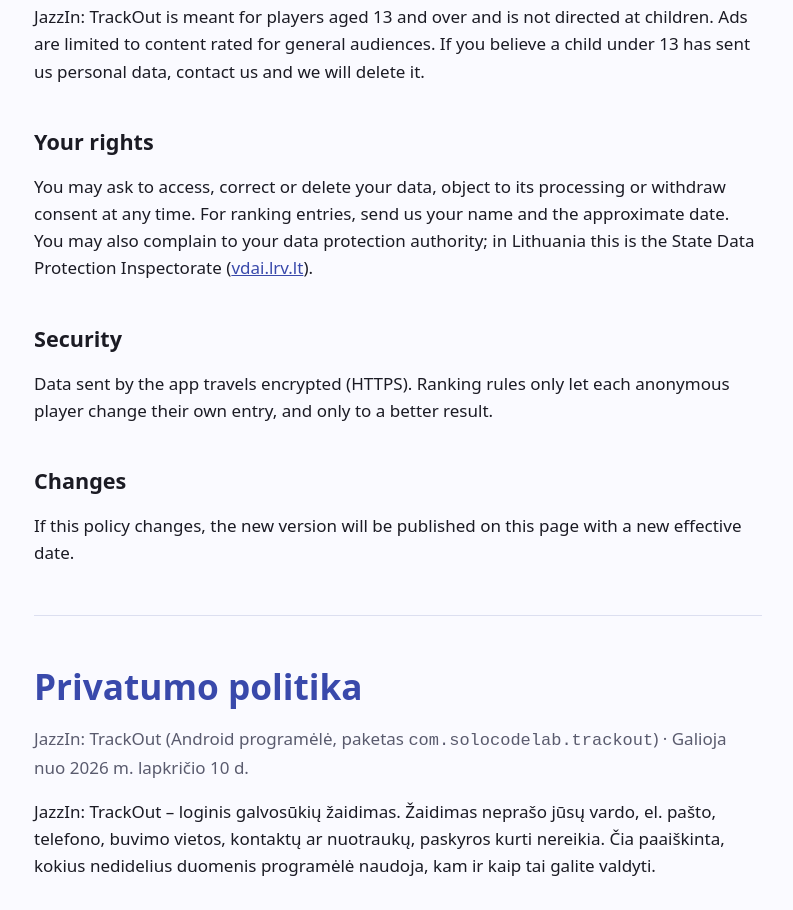
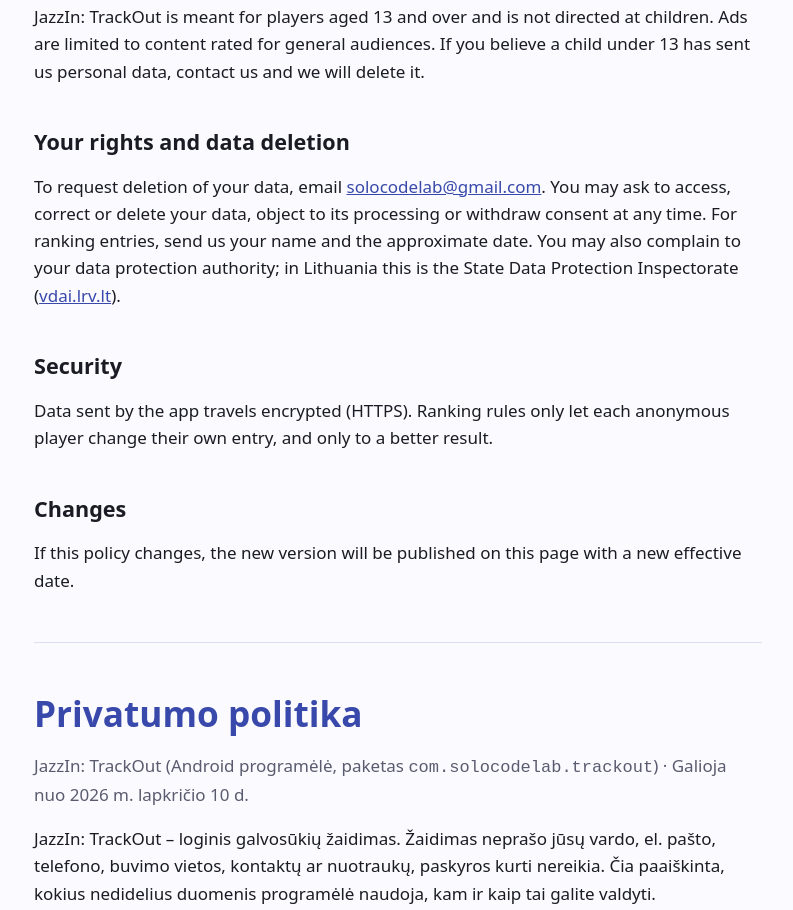
Before and after one commit to trestas/trestas.github.io, a plain HTML site: page trackout/privacy.html in a window 1280 px wide. Shown: the part 3497-4407 px from the top of the page, without its empty margins (242-1035 px from the left). Drawn offline with Linux system fonts and the light colour scheme.

Commit message:
TrackOut privacy: data deletion anchor

```diff
--- a/trackout/privacy.html
+++ b/trackout/privacy.html
@@ -131,8 +131,8 @@
     to content rated for general audiences. If you believe a child under 13 has sent us personal data,
     contact us and we will delete it.</p>
 
-  <h2>Your rights</h2>
-  <p>You may ask to access, correct or delete your data, object to its processing or withdraw consent at any
+  <h2 id="rights">Your rights and data deletion</h2>
+  <p>To request deletion of your data, email <a href="mailto:solocodelab@gmail.com">solocodelab@gmail.com</a>. You may ask to access, correct or delete your data, object to its processing or withdraw consent at any
     time. For ranking entries, send us your name and the approximate date. You may also complain to your data
     protection authority; in Lithuania this is the State Data Protection Inspectorate
     (<a href="https://vdai.lrv.lt">vdai.lrv.lt</a>).</p>
@@ -265,7 +265,7 @@
     tinkamos reklamos. Jei manote, kad jaunesnis nei 13 metų vaikas mums pateikė asmens duomenų, parašykite –
     juos ištrinsime.</p>
 
-  <h2>Jūsų teisės</h2>
+  <h2 id="teises">Jūsų teisės ir duomenų ištrynimas</h2>
   <p>Galite prašyti susipažinti su savo duomenimis, juos ištaisyti ar ištrinti, nesutikti su jų tvarkymu ar
     bet kada atšaukti sutikimą. Norėdami ištrinti reitingų įrašus, atsiųskite savo vardą ir apytikslę datą.
     Taip pat galite pateikti skundą Valstybinei duomenų apsaugos inspekcijai
```
